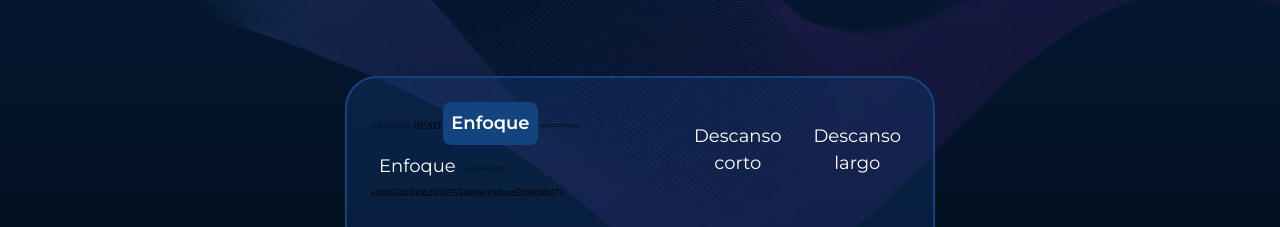
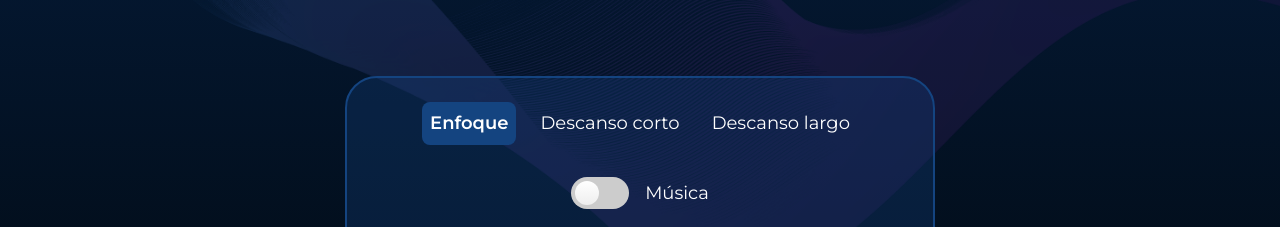
Before and after one commit to nykacmierez/Fokus-Alura, a plain HTML site: page index.html in a window 1280 px wide. Shown: the part 548-775 px from the top of the page. Drawn offline with nearby package versions, Linux system fonts and the light colour scheme; a web font is replaced by a local one.

Commit message:
merge de rama remota

```diff
--- a/index.html
+++ b/index.html
@@ -38,11 +38,7 @@
             <div class="app__card">
                 <ul class="app__card-list">
                     <li class="app__card-list-item">
-<<<<<<< HEAD
                         <button data-contexto="enfoque" class="app__card-button app__card-button--enfoque active">Enfoque</button>
-=======
-                        <button data-contexto="enfoque" class="app__card-button app__card-button--enfoque">Enfoque</button>
->>>>>>> e06f654a3a6b2b303554e09e396bed5f69680d7e
                     </li>
                     <li class="app__card-list-item">
                         <button data-contexto="short" class="app__card-button app__card-button--corto">Descanso corto</button>
```
